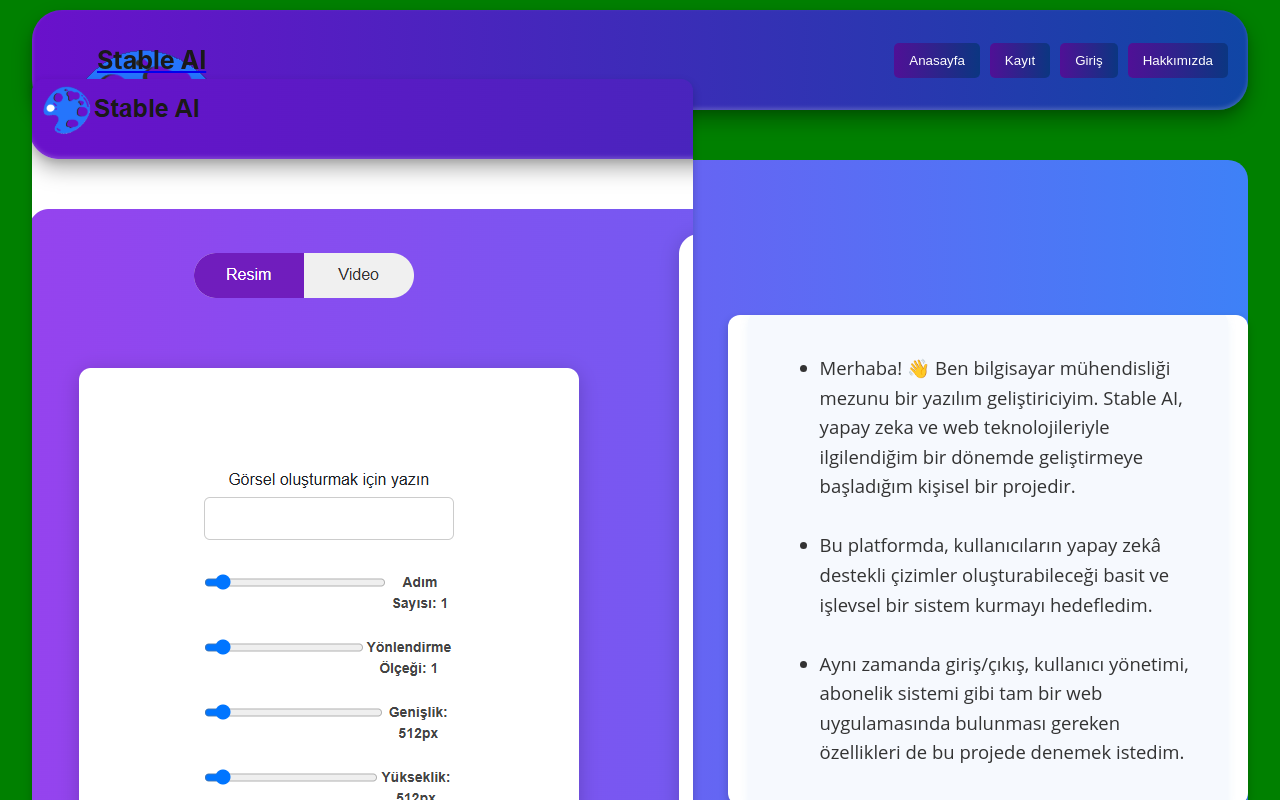
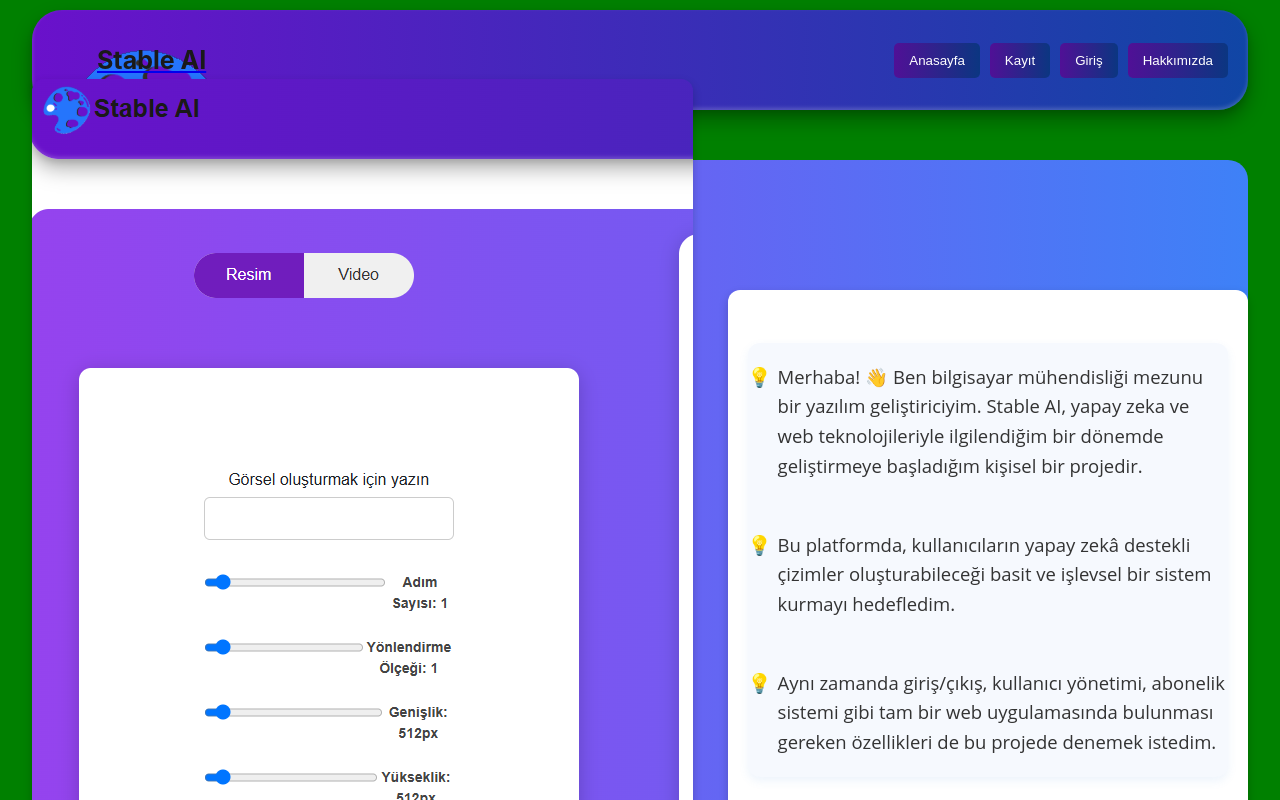
Before and after one commit to hakansal/stable_diffusion_frontend, a React (Create React App) app: page /hakkimizda in a window 1280 px wide. Shown: the top 800 px of the page. Built offline with nearby package versions, Linux system fonts and the light colour scheme; no server answers; what @saas-ui/react would draw is missing.

Commit message:
final push

```diff
--- a/src/Components/hakk/hakk.jsx
+++ b/src/Components/hakk/hakk.jsx
@@ -49,11 +49,10 @@ const Hak = () => {
         <img src={img3}>
         </img>
       </div>
-      <div className="info_hakk">
+      <div className="info_extend">
 
+        <h2 className="span_head">  Neden Bu Projeyi Yaptım?</h2>
         <div className="pp_hakk">
-
-          <span className="span_head">  Neden Bu Projeyi Yaptım?</span>
 
           <ul>
             <li>
--- a/src/Components/hakk/hakk.scss
+++ b/src/Components/hakk/hakk.scss
@@ -16,6 +16,7 @@
 }
 
 .pp_hakk{
+  padding: 0%;
   @extend .pp;
   height: fit-content;
   font-weight: 500;
@@ -46,8 +47,29 @@
 .info_extend{
   @extend .info_hakk;
   width: 40%;
-  height: 450px;
+  min-height: 500px;
 }
+.pp_hakk ul {
+  list-style: none;
+  padding-left: 0;
+
+}
+
+.pp_hakk li {
+
+  position: relative;
+  padding-left: 30px;
+  margin-bottom: 20px;
+}
+
+.pp_hakk li::before {
+  content: "💡";
+  position: absolute;
+  left: 0;
+  top: 0;
+  font-size: 1.2rem;
+}
+
 @media(max-width:500px){
 
 
--- a/src/Components/mainscreen/Main.jsx
+++ b/src/Components/mainscreen/Main.jsx
@@ -51,7 +51,13 @@ const Main = () => {
               <br></br>
               <li>
                 <span>
-                  Oluşturduğunuz görseller, ekstra bir işlem yapmanıza gerek kalmadan otomatik olarak kaydedilir; böylece dilediğiniz zaman galerinizden ulaşabilir ve kullanabilirsiniz. Kullanımı basit ve hızlı arayüzü sayesinde yaratıcılığınızı özgürce keşfetmenize olanak sağlar.
+                  Oluşturduğunuz görseller, ekstra bir işlem yapmanıza gerek kalmadan otomatik olarak kaydedilir; böylece dilediğiniz zaman galerinizden ulaşabilir ve kullanabilirsiniz.
+
+                </span>
+              </li>
+              <li>
+                <span>
+                  Kullanımı basit ve hızlı arayüzü sayesinde yaratıcılığınızı özgürce keşfetmenize olanak sağlar.
 
                 </span>
               </li>
--- a/src/Components/mainscreen/main.scss
+++ b/src/Components/mainscreen/main.scss
@@ -51,6 +51,7 @@
  }
 
  .pp {
+
   text-align: left;
    font-family: 'Open Sans', sans-serif;
    font-size: 1.155rem;
@@ -58,12 +59,33 @@
    color: #333;
    max-width: 700px;
    background: rgba(74, 144, 226, 0.05);
-   padding: 1.5rem 2rem;
+  padding: 0%;
    border-radius: 12px;
    box-shadow: 0 4px 10px rgba(74, 144, 226, 0.1);
    transition: background-color 0.3s ease;
    cursor: default;
  }
+ .pp ul {
+
+  list-style: none;
+  padding-left: 0;
+}
+
+.pp li {
+  position: relative;
+  padding-left: 30px;
+  margin-bottom: 20px;
+
+}
+
+.pp li::before {
+  content: "💡";
+  position: absolute;
+  left: 0;
+  top: 0;
+  font-size: 1.2rem;
+}
+
 
  .pp:hover {
    background-color: rgba(74, 144, 226, 0.15);
@@ -135,4 +157,5 @@
      height: fit-content;
      font-weight: 500;
    }
+
  }
```
